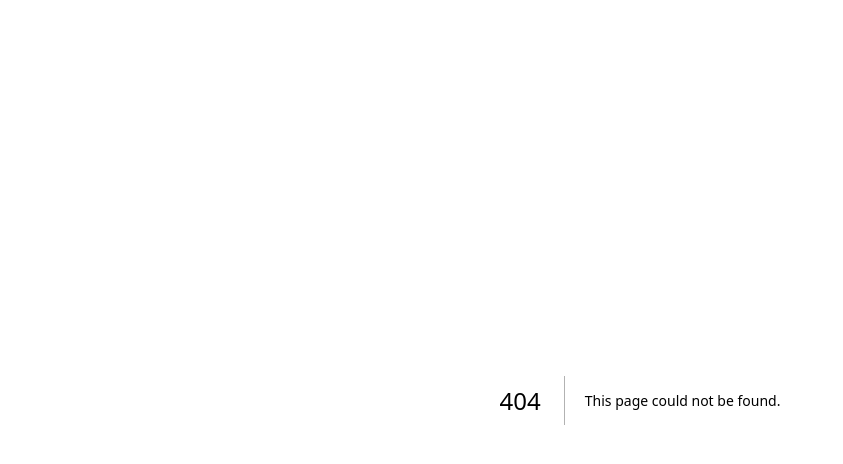
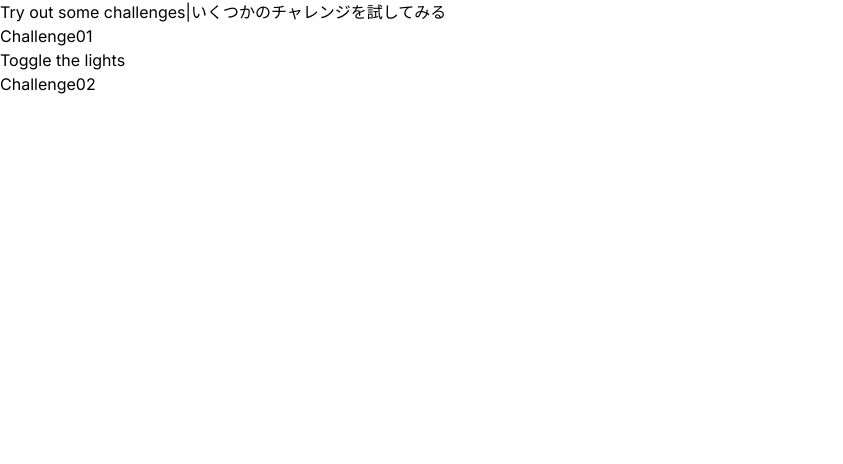
Before and after one commit to ai-biz20-sasaki/learn-react, a Next.js app: page /adding-interactivity/responding-to-events in a window 1280 px wide. Before the commit this address had no page. Shown: the top 464 px of the page, without its empty margins (0-843 px from the left). Built offline with nearby package versions, Linux system fonts and the light colour scheme.

Commit message:
Add adding-interactivity/responding-to-events/challenge01

```diff
--- /dev/null
+++ b/src/app/adding-interactivity/responding-to-events/challenge01.tsx
@@ -0,0 +1,17 @@
+"use client"
+export default function LightSwitch() {
+  function handleClick() {
+    let bodyStyle = document.body.style;
+    if (bodyStyle.backgroundColor === 'black') {
+      bodyStyle.backgroundColor = 'white';
+    } else {
+      bodyStyle.backgroundColor = 'black';
+    }
+  }
+
+  return (
+    <button onClick={() => handleClick()}>
+      Toggle the lights
+    </button>
+  );
+}
--- /dev/null
+++ b/src/app/adding-interactivity/responding-to-events/challenge02.tsx
@@ -0,0 +1,26 @@
+const person = {
+  name: 'Gregorio Y. Zara',
+  imageUrl: "https://i.imgur.com/7vQD0fPs.jpg",
+  theme: {
+    backgroundColor: 'black',
+    color: 'pink'
+  }
+};
+
+export default function Challenge02() {
+  return (
+    <div style={person.theme}>
+      <h1>{person.name}'s Todos</h1>
+      <img
+        className="avatar"
+        src={person.imageUrl}
+        alt="Gregorio Y. Zara"
+      />
+      <ul>
+        <li>Improve the videophone</li>
+        <li>Prepare aeronautics lectures</li>
+        <li>Work on the alcohol-fuelled engine</li>
+      </ul>
+    </div>
+  );
+}
--- /dev/null
+++ b/src/app/adding-interactivity/responding-to-events/page.tsx
@@ -0,0 +1,25 @@
+//https://react.dev/learn/responding-to-events#challenges
+//https://react.dev/learn/responding-to-events
+import Link from 'next/link'
+import Challenge01 from './challenge01'
+import Challenge02 from './challenge02'
+
+export default function Page() {
+  return (
+    <div>
+      <h2>
+        <a
+          className=""
+          href="https://react.dev/learn/responding-to-events#challenges"
+          target="_blank"
+          rel="noopener noreferrer"
+        >
+          Try out some challenges|いくつかのチャレンジを試してみる
+        </a>
+      </h2>
+      <h3>Challenge01</h3>
+      <Challenge01 />
+      <h3>Challenge02</h3>
+    </div>
+  )
+}
--- a/src/app/page.tsx
+++ b/src/app/page.tsx
@@ -39,7 +39,11 @@ export default function Home() {
 
       <p>Adding Interactivity|インタラクティブ性の追加</p>
       <ul>
-        <li>Responding to Events|イベントへの応答</li>
+        <li>
+          <Link href="/adding-interactivity/responding-to-events">
+            Responding to Events|イベントへの応答
+          </Link>
+        </li>
         <li>State: A Component's Memory|状態: コンポーネントのメモリ</li>
         <li>Render and Commit|レンダリングとコミット</li>
         <li>State as a Snapshot|スナップショットとしての状態</li>
```
